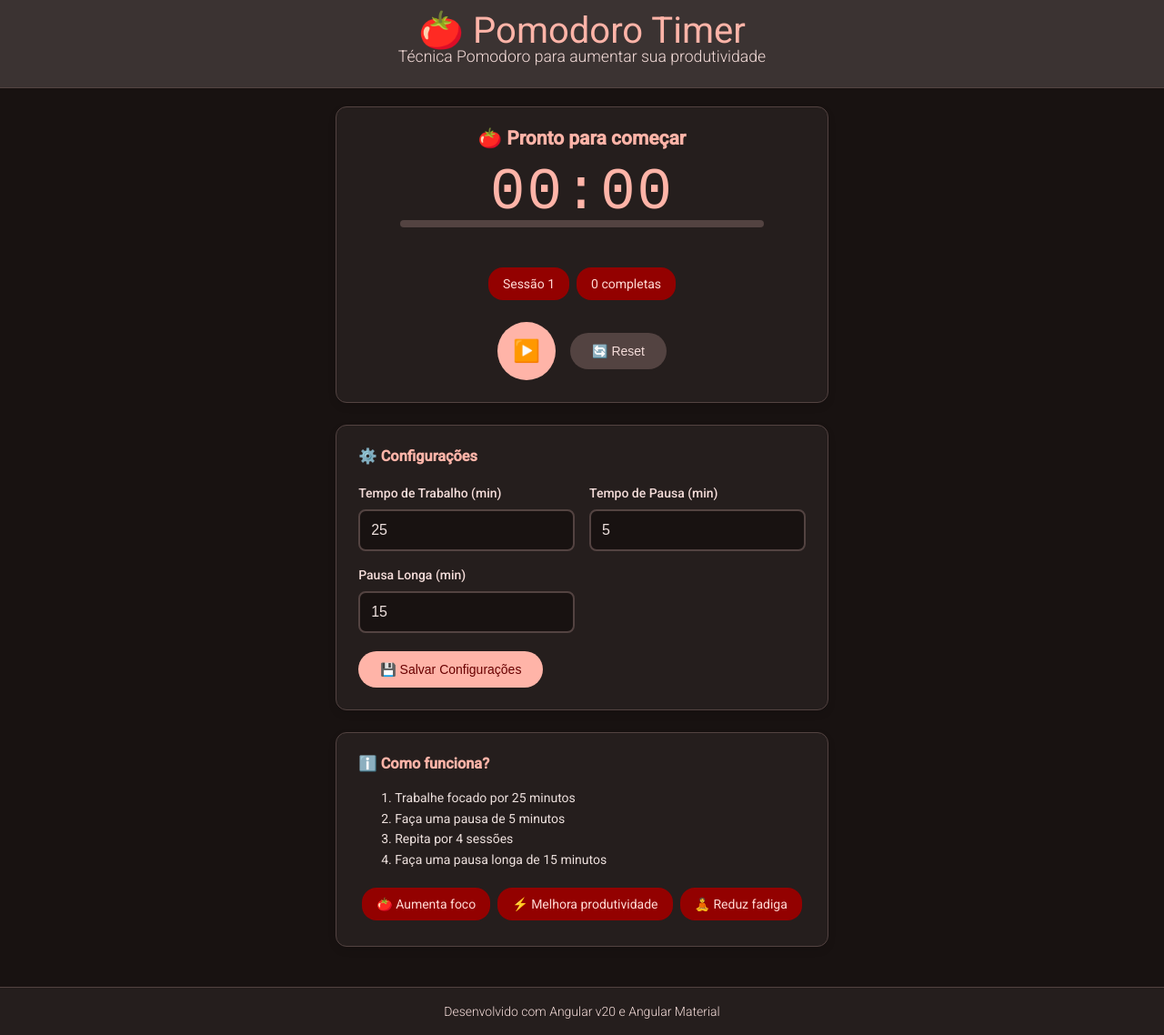
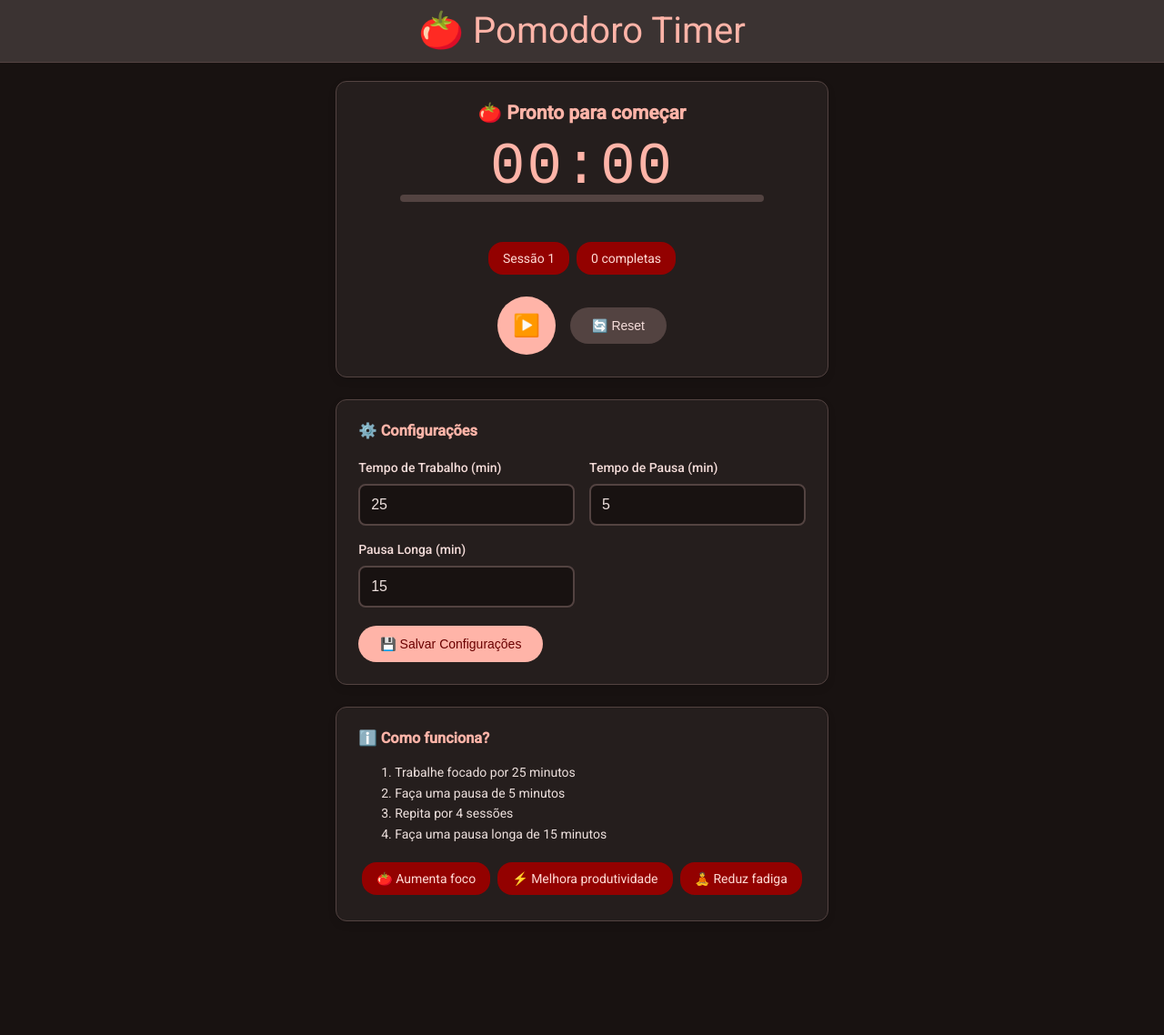
Before and after one commit to iagopedro/pomodoro, an Angular app: page / in a window 1280 px wide. Shown: the whole page at 91% size. After the commit the page ends 1057 px from the top, so only its background shows below. Built offline with nearby package versions, Linux system fonts and the light colour scheme.

Commit message:
remove subtítulo e footer

```diff
--- a/src/app/app.html
+++ b/src/app/app.html
@@ -5,17 +5,12 @@
 <div class="app-container">
   <header class="app-header">
     <h1>🍅 {{ title }}</h1>
-    <p>Técnica Pomodoro para aumentar sua produtividade</p>
   </header>
 
   <main class="app-main">
     <!-- Componente Pomodoro standalone -->
     <app-pomodoro></app-pomodoro>
   </main>
-
-  <footer class="app-footer">
-    <p>Desenvolvido com Angular v20 e Angular Material</p>
-  </footer>
 </div>
 
 <!-- Router outlet para futuras expansões -->
```
